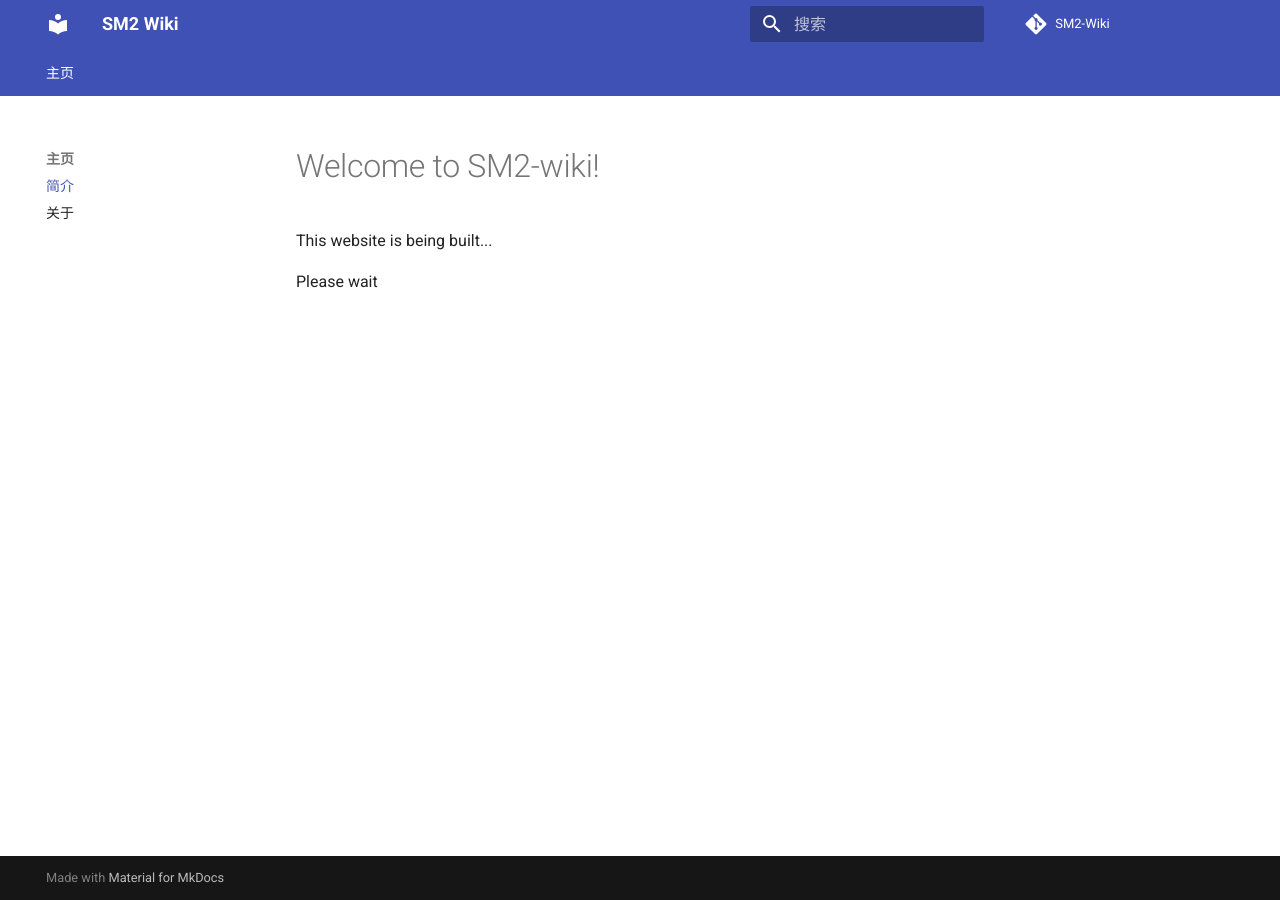
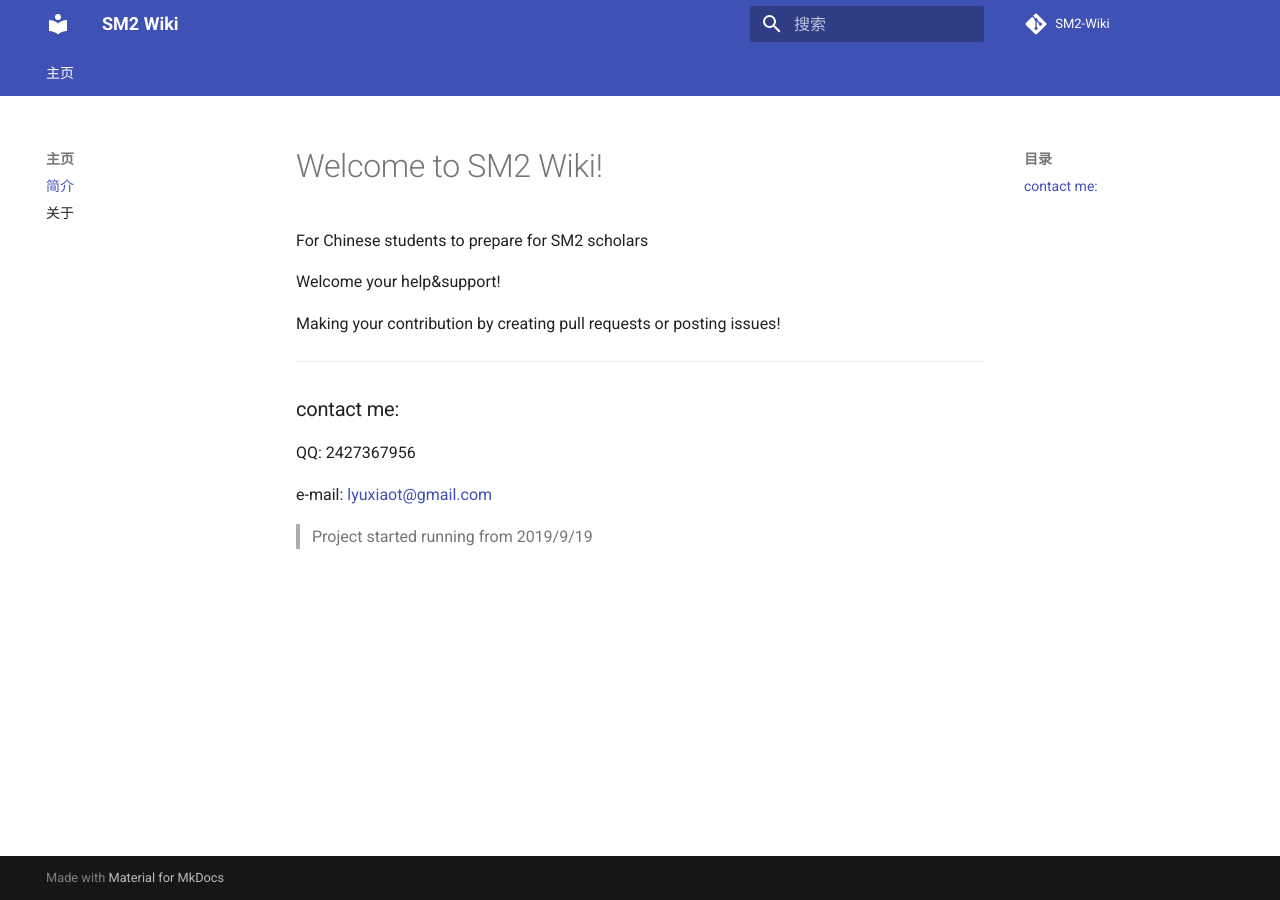
Before and after one commit to SM2-wiki/SM2-wiki, an MkDocs documentation site: the page built from docs/index.md, in a window 1280 px wide. Built offline with MkDocs 1.6.1 and Material for MkDocs 9.7.7, drawn with Linux system fonts in a browser that asks for light colours; comment, search, counter and statistics services are not loaded.

Commit message:
Update index.md

```diff
--- a/docs/index.md
+++ b/docs/index.md
@@ -1,5 +1,18 @@
-# Welcome to SM2-wiki!
+# Welcome to SM2 Wiki!
 
-This website is being built...
+For Chinese students to prepare for SM2 scholars
 
-Please wait
+Welcome your help&support!
+
+Making your contribution by creating pull requests or posting issues!
+
+---
+
+### contact me:
+
+QQ: 2427367956
+
+e-mail: lyuxiaot@gmail.com
+
+
+> Project started running from 2019/9/19
```
